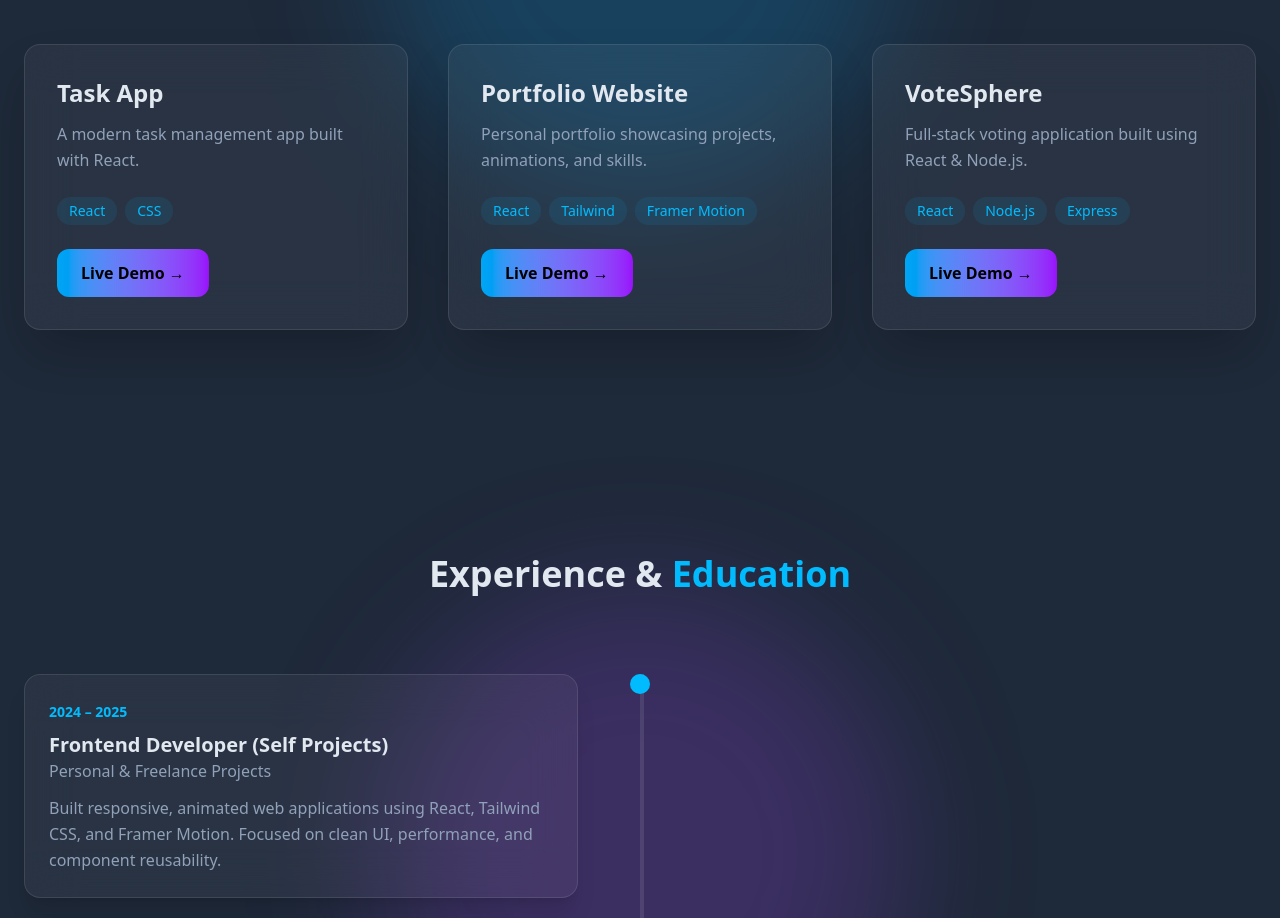
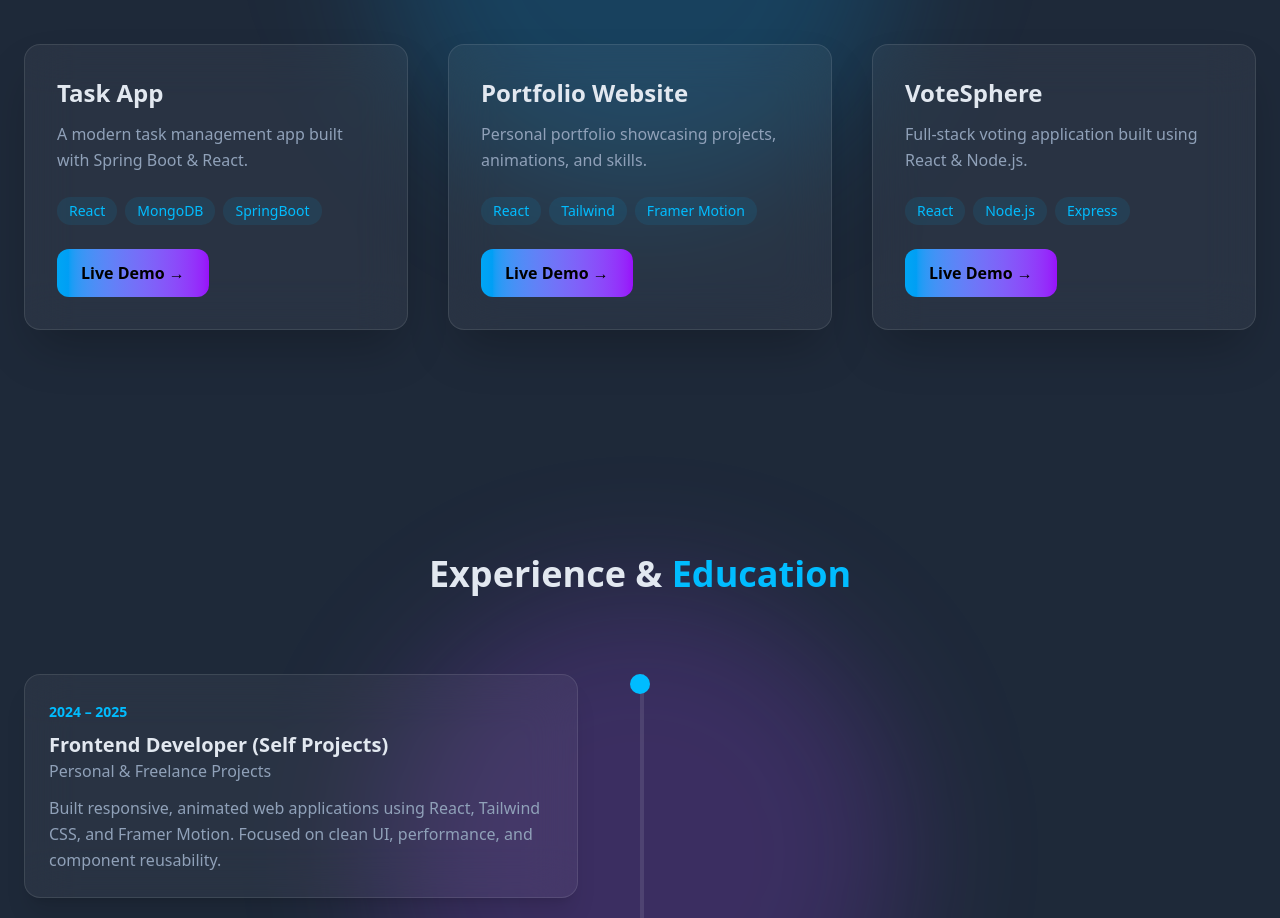
Before and after one commit to mdwali17/Portfolio, a React (Vite) app: page / in a window 1280 px wide. Shown: the part 2600-3518 px from the top of the page. Built offline with nearby package versions, Linux system fonts and the light colour scheme.

Commit message:
Add new Project

```diff
--- a/src/components/Projects.jsx
+++ b/src/components/Projects.jsx
@@ -4,9 +4,9 @@ import React from "react";
 const projects = [
   {
     title: "Task App",
-    description: "A modern task management app built with React.",
-    demo: "https://taskapp-460z.onrender.com",
-    tech: ["React", "CSS"],
+    description: "A modern task management app built with Spring Boot & React.",
+    demo: "https://task-application-three.vercel.app/",
+    tech: ["React", "MongoDB","SpringBoot"],
   },
   {
     title: "Portfolio Website",
```
